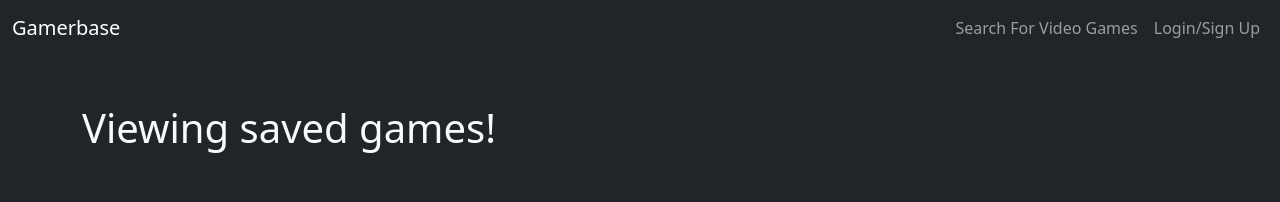
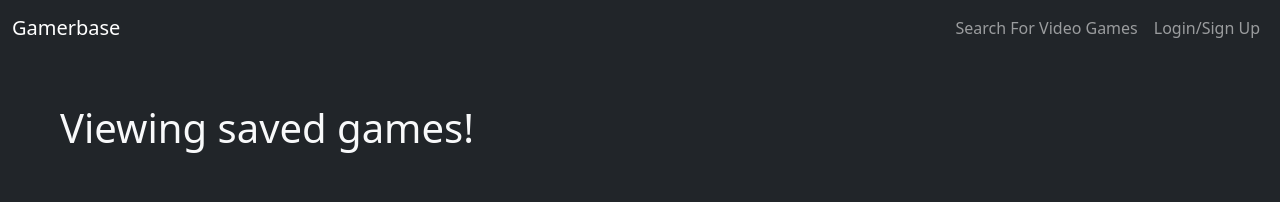
Before and after one commit to mikematics22800/Gamerbase, a React (Vite) app in the folder client/: page /saved in a window 1280 px wide. Shown: the top 202 px of the page. Built offline with nearby package versions, Linux system fonts and the light colour scheme; no server answers.

Commit message:
changed how the fluid prop is being handled to delete the errors

```diff
--- a/client/src/pages/SavedGames.jsx
+++ b/client/src/pages/SavedGames.jsx
@@ -46,8 +46,8 @@ const SavedGames = () => {
 
   return (
     <>
-      <div fluid className="text-light bg-dark p-5">
-        <Container>
+      <div className="text-light bg-dark p-5">
+        <Container fluid>
           <h1>Viewing saved games!</h1>
         </Container>
       </div>
```
